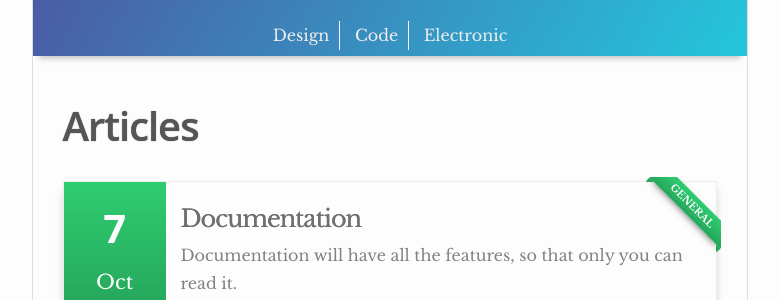
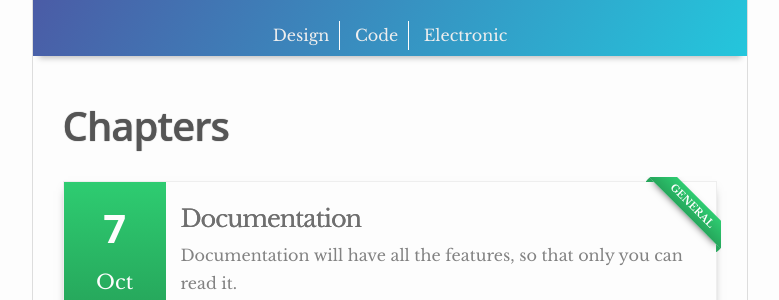
Before and after one commit to yugn27/atel, a Jekyll site: the page built from index.html, in a window 1280 px wide. Shown: the part 253-553 px from the top of the page, without its empty margins (250-1029 px from the left). Built offline with Jekyll 4.4.1, drawn with Linux system fonts in a browser that asks for light colours.

Commit message:
Update index.html

```diff
--- a/index.html
+++ b/index.html
@@ -3,7 +3,7 @@ layout: default
 title: Home
 menu: no
 ---
-<h1 class="page-title">Articles</h1>
+<h1 class="page-title">Chapters</h1>
 <div class="home">
 <div class="post-list">
 {% for post in site.posts %}
```
